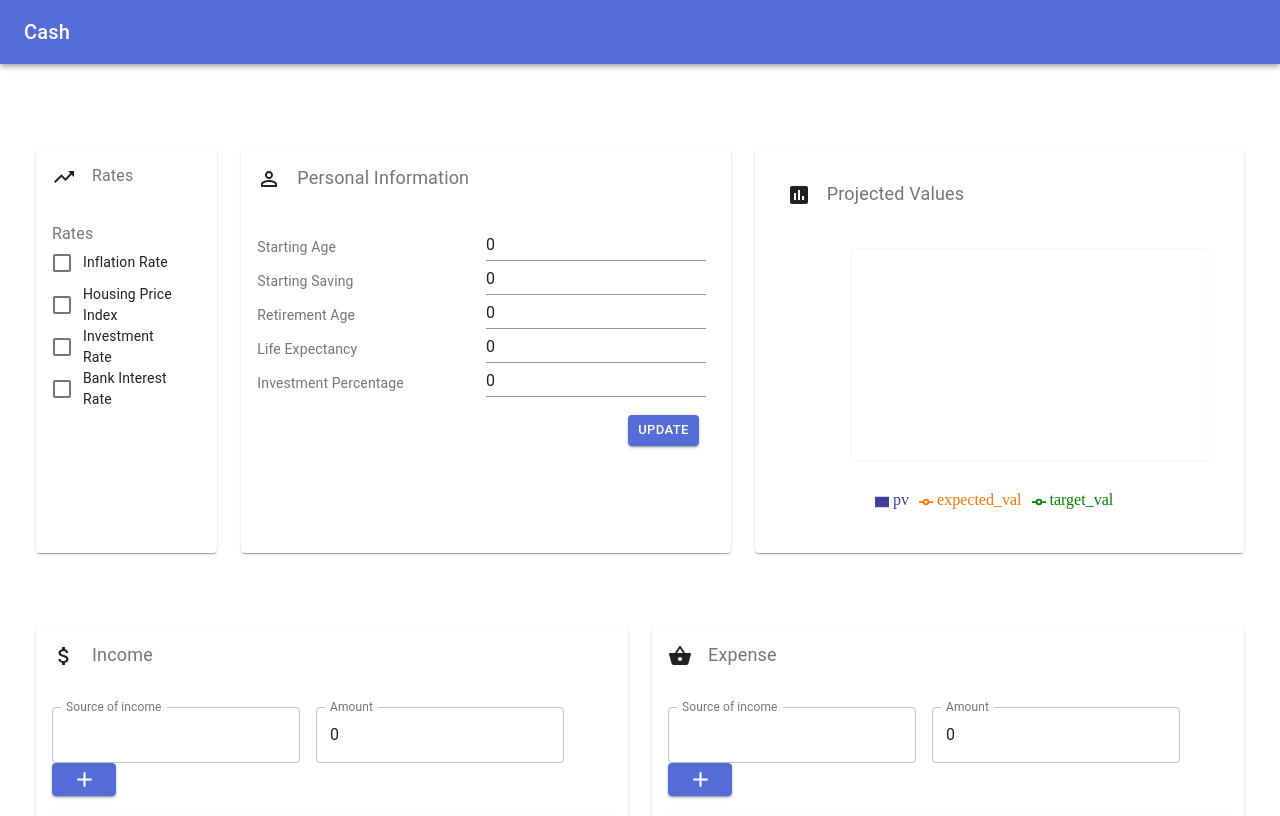
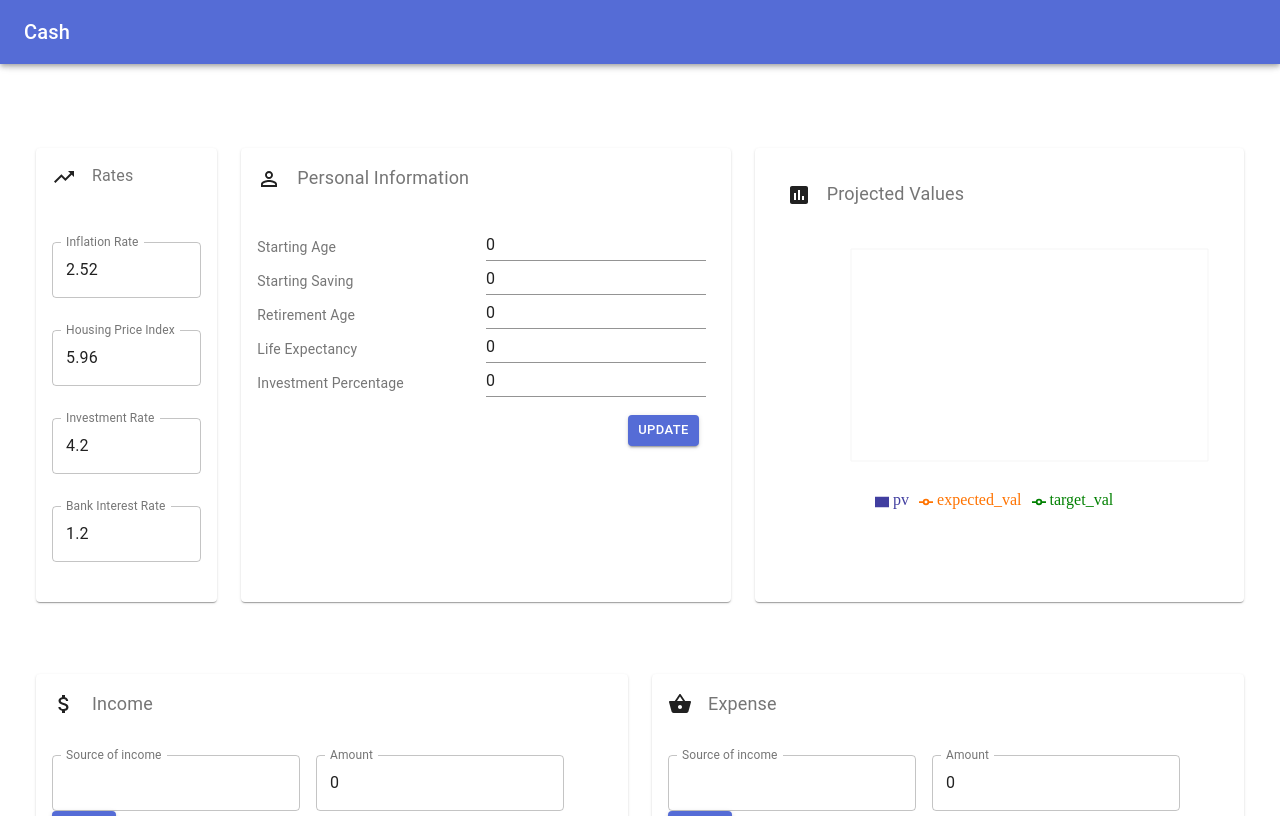
Before and after one commit to mint26/cash_frontend, a React (Create React App) app: page / in a window 1280 px wide. Shown: the top 816 px of the page. Built offline with nearby package versions, Linux system fonts and the light colour scheme; what react-router-redux would draw is missing.

Commit message:
change to textfield instead of checkbox

```diff
--- a/src/components/RateCard.js
+++ b/src/components/RateCard.js
@@ -5,21 +5,16 @@ import CardContent from "@material-ui/core/CardContent";
 import CardHeader from "@material-ui/core/CardHeader";
 import Typography from "@material-ui/core/Typography";
 import TrendingUpIcon from "@material-ui/icons/TrendingUp";
-import FormLabel from "@material-ui/core/FormLabel";
-import FormControl from "@material-ui/core/FormControl";
-import FormGroup from "@material-ui/core/FormGroup";
-import FormControlLabel from "@material-ui/core/FormControlLabel";
-import Checkbox from "@material-ui/core/Checkbox";
+import Grid from "@material-ui/core/Grid";
+import TextField from "@material-ui/core/TextField";
 import { useFormik } from "formik";
 
 const useStyles = makeStyles((theme) => ({
   root: {
     height: "100%",
   },
-  controlLabel: {
-    fontSize: 14,
-    fontFamily: theme.fontFamily,
-    color: theme.palette.secondary,
+  txtField: {
+    margin: theme.spacing(2, 0),
   },
   icon: {
     fontSize: 50,
@@ -29,10 +24,10 @@ const useStyles = makeStyles((theme) => ({
 export default function RateCard() {
   const classes = useStyles();
   const [initialValues] = useState({
-    inflationRate: 0,
-    housePriceIndex: 0,
-    investmentRate: 0,
-    bankInterestRate: 0,
+    inflationRate: 2.52,
+    housePriceIndex: 5.96,
+    investmentRate: 4.2,
+    bankInterestRate: 1.2,
   });
   const formik = useFormik({
     enableReinitialize: false,
@@ -55,63 +50,56 @@ export default function RateCard() {
         avatar={<TrendingUpIcon />}
       />
       <CardContent>
-        <FormControl component="fieldset" className={classes.formControl}>
-          <FormLabel component="legend">Rates</FormLabel>
-          <FormGroup>
-            <FormControlLabel
-              classes={{
-                label: classes.controlLabel,
+        <Grid container>
+          <TextField
+            className={classes.txtField}
+            variant="outlined"
+            label="Inflation Rate"
+            name="inflationRate"
+            type="text"
+            onChange={handleChange}
+            InputLabelProps={{
+              shrink: true,
             }}
-              control={
-                <Checkbox
-                  checked={values.inflationRate}
+            value={values.inflationRate}
+          />
+          <TextField
+            className={classes.txtField}
+            variant="outlined"
+            label="Housing Price Index"
+            name="housePriceIndex"
+            type="text"
             onChange={handleChange}
-                  name="inflationRate"
+            InputLabelProps={{
+              shrink: true,
+            }}
+            value={values.housePriceIndex}
           />
-              }
-              label="Inflation Rate"
+          <TextField
+            className={classes.txtField}
+            variant="outlined"
+            label="Investment Rate"
+            name="investmentRate"
+            type="text"
+            onChange={handleChange}
+            InputLabelProps={{
+              shrink: true,
+            }}
+            value={values.investmentRate}
           />
-            <FormControlLabel
-              classes={{
-                label: classes.controlLabel,
+          <TextField
+            className={classes.txtField}
+            variant="outlined"
+            label="Bank Interest Rate"
+            name="bankInterestRate"
+            type="text"
+            onChange={handleChange}
+            InputLabelProps={{
+              shrink: true,
             }}
-              control={
-                <Checkbox
-                  checked={values.housePriceIndex}
-                  onChange={handleChange}
-                  name="housePriceIndex"
+            value={values.bankInterestRate}
           />
-              }
-              label="Housing Price Index"
-            />
-            <FormControlLabel
-              classes={{
-                label: classes.controlLabel,
-              }}
-              control={
-                <Checkbox
-                  checked={values.investmentRate}
-                  onChange={handleChange}
-                  name="investmentRate"
-                />
-              }
-              label="Investment Rate"
-            />
-            <FormControlLabel
-              classes={{
-                label: classes.controlLabel,
-              }}
-              control={
-                <Checkbox
-                  checked={values.bankInterestRate}
-                  onChange={handleChange}
-                  name="bankInterestRate"
-                />
-              }
-              label="Bank Interest Rate"
-            />
-          </FormGroup>
-        </FormControl>
+        </Grid>
       </CardContent>
     </Card>
   );
```
Lines whose indentation alone changed are shown as unchanged.
